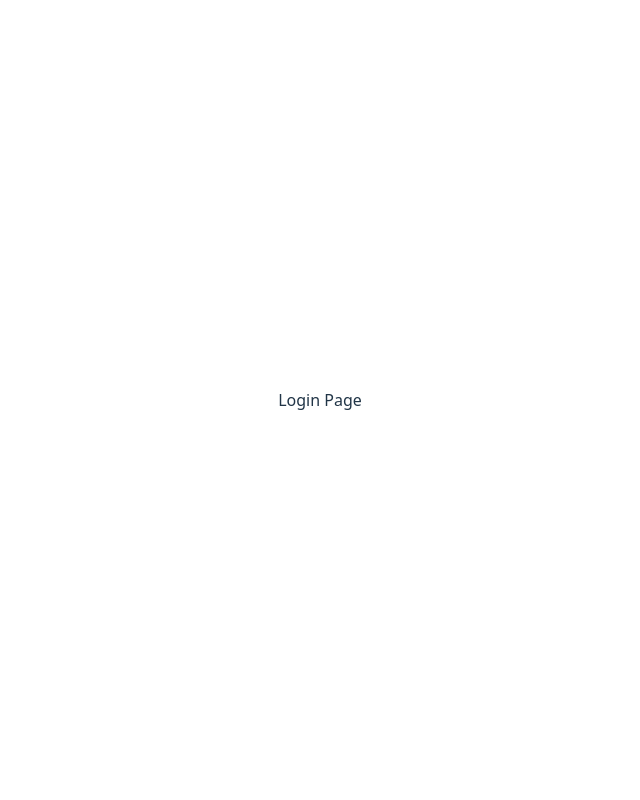
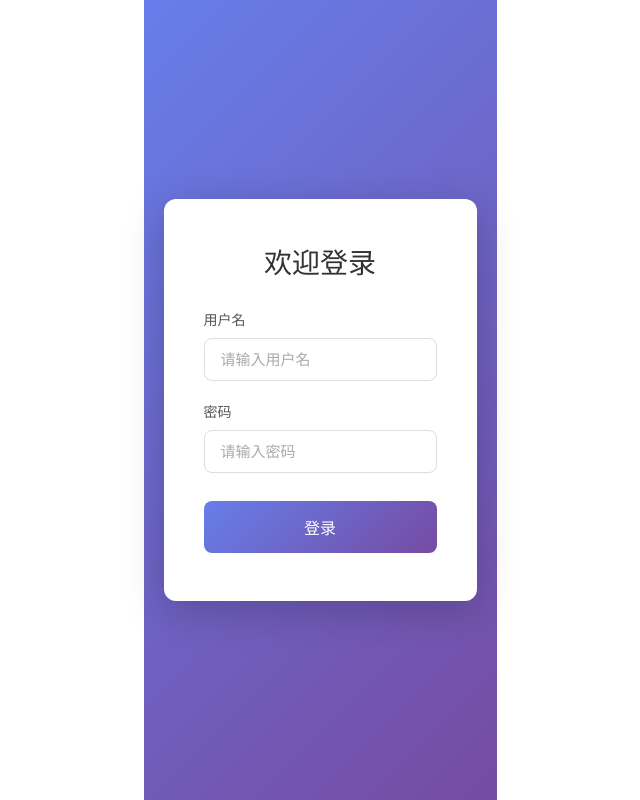
Before and after one commit to tech-zjf/react-template, a React (Vite) app: page /login in a window 1280 px wide. Shown: the whole page, without its empty margins (320-960 px from the left). Built offline with nearby package versions, Linux system fonts and the light colour scheme.

Commit message:
feat: 集成tailwind

```diff
--- a/package.json
+++ b/package.json
@@ -33,6 +33,7 @@
     },
     "devDependencies": {
         "@eslint/js": "^9.36.0",
+        "@tailwindcss/postcss": "^4.1.16",
         "@types/lodash": "^4.17.13",
         "@types/node": "^24.6.0",
         "@types/react": "^19.1.16",
@@ -40,6 +41,7 @@
         "@typescript-eslint/eslint-plugin": "^8.46.2",
         "@typescript-eslint/parser": "^8.46.2",
         "@vitejs/plugin-react": "^5.0.4",
+        "autoprefixer": "^10.4.21",
         "chalk": "^4.1.1",
         "cross-env": "^7.0.3",
         "eslint": "^8",
@@ -51,7 +53,9 @@
         "husky": "^8.0.1",
         "lint-staged": "^10.0.0",
         "os-locale": "^5.0.0",
+        "postcss": "^8.5.6",
         "prettier": "^3.3.3",
+        "tailwindcss": "^4.1.16",
         "typescript": "~5.9.3",
         "typescript-eslint": "^8.45.0",
         "vite": "npm:rolldown-vite@7.1.14"
--- /dev/null
+++ b/postcss.config.js
@@ -0,0 +1,6 @@
+export default {
+    plugins: {
+        '@tailwindcss/postcss': {},
+        autoprefixer: {},
+    },
+}
--- a/src/App.css
+++ b/src/App.css
@@ -1,8 +1,6 @@
 #root {
     max-width: 1280px;
     margin: 0 auto;
-    padding: 2rem;
-    text-align: center;
 }
 
 .logo {
--- a/src/App.tsx
+++ b/src/App.tsx
@@ -10,7 +10,7 @@ function App() {
     const navigate = useNavigate();
     return (
         <>
-            <div>
+            <div className="flex justify-center gap-8 my-4 align-center">
                 <a href="https://vite.dev" target="_blank">
                     <img src={viteLogo} className="logo" alt="Vite logo" />
                 </a>
@@ -18,15 +18,17 @@ function App() {
                     <img src={reactLogo} className="logo react" alt="React logo" />
                 </a>
             </div>
-            <h1>Vite + React</h1>
+            <h1 className="text-4xl font-bold text-center">Vite + React</h1>
             <div className="card">
-                <button onClick={() => setCount(count => count + 1)}>count is {count}</button>
+                <button className="bg-blue-500 hover:bg-blue-700 text-white font-bold py-2 px-4 rounded" onClick={() => setCount(count => count + 1)}>count is {count}</button>
                 <p>
                     Edit <code>src/App.tsx</code> and save to test HMR
                 </p>
             </div>
             <p className="read-the-docs">Click on the Vite and React logos to learn more</p>
+            <div className="flex gap-2 justify-center mt-4">
                 <button
+                    className="bg-green-500 hover:bg-green-700 text-white font-bold py-2 px-4 rounded"
                     onClick={() => {
                         navigate('/test1');
                     }}
@@ -34,6 +36,7 @@ function App() {
                     to test1
                 </button>
                 <button
+                    className="bg-purple-500 hover:bg-purple-700 text-white font-bold py-2 px-4 rounded"
                     onClick={() => {
                         navigate('/test2');
                     }}
@@ -41,12 +44,14 @@ function App() {
                     to test2
                 </button>
                 <button
+                    className="bg-gray-500 hover:bg-gray-700 text-white font-bold py-2 px-4 rounded"
                     onClick={() => {
                         navigate(-1);
                     }}
                 >
                     back
                 </button>
+            </div>
             <Outlet />
         </>
     );
--- a/src/index.css
+++ b/src/index.css
@@ -1,3 +1,7 @@
+@tailwind base;
+@tailwind components;
+@tailwind utilities;
+
 :root {
     font-family: system-ui, Avenir, Helvetica, Arial, sans-serif;
     line-height: 1.5;
--- a/src/lib/storage/user.ts
+++ b/src/lib/storage/user.ts
@@ -1,6 +1,7 @@
 import type { UserInfo } from '@/services/modules/user/interface';
 
 export const USER_INFO_KEY = 'USER_INFO';
+export const TOKEN_KEY = 'TOKEN';
 
 export const getUserInfo = (): string | null => {
     const temp = localStorage.getItem(USER_INFO_KEY);
@@ -14,3 +15,20 @@ export const setUserInfo = (userInfo?: UserInfo) => {
     }
     localStorage.setItem(USER_INFO_KEY, JSON.stringify(userInfo));
 };
+
+export const getToken = (): string | null => {
+    return localStorage.getItem(TOKEN_KEY);
+};
+
+export const setToken = (token?: string) => {
+    if (!token) {
+        localStorage.removeItem(TOKEN_KEY);
+        return;
+    }
+    localStorage.setItem(TOKEN_KEY, token);
+};
+
+export const clearAuth = () => {
+    localStorage.removeItem(USER_INFO_KEY);
+    localStorage.removeItem(TOKEN_KEY);
+};
--- a/src/pages/login/index.tsx
+++ b/src/pages/login/index.tsx
@@ -1,7 +1,107 @@
+import { useState, type FormEvent } from 'react';
+import { useNavigate } from 'react-router';
+import useUserStore from '@/store/user';
+import { setToken } from '@/lib/storage';
 import './style.css';
 
+interface LoginForm {
+    username: string;
+    password: string;
+}
+
 const LoginPage = () => {
-    return <div>Login Page</div>;
+    const navigate = useNavigate();
+    const setUserInfo = useUserStore(state => state.setUserInfo);
+
+    const [form, setForm] = useState<LoginForm>({
+        username: '',
+        password: '',
+    });
+    const [loading, setLoading] = useState(false);
+    const [error, setError] = useState('');
+
+    const handleInputChange = (field: keyof LoginForm, value: string) => {
+        setForm(prev => ({ ...prev, [field]: value }));
+        if (error) setError('');
+    };
+
+    const handleSubmit = async (e: FormEvent<HTMLFormElement>) => {
+        e.preventDefault();
+
+        if (!form.username.trim()) {
+            setError('请输入用户名');
+            return;
+        }
+        if (!form.password) {
+            setError('请输入密码');
+            return;
+        }
+
+        setLoading(true);
+        setError('');
+
+        try {
+            // TODO: 调用登录API
+            // const response = await ApiService.user.login(form);
+
+            // 模拟API调用
+            await new Promise(resolve => setTimeout(resolve, 1000));
+
+            const mockToken = 'mock-jwt-token-' + Date.now();
+            const mockUserInfo = {
+                id: 1,
+                username: form.username,
+                email: `${form.username}@example.com`,
+            };
+
+            setToken(mockToken);
+            setUserInfo(mockUserInfo);
+            navigate('/home');
+        } catch (err) {
+            setError(err instanceof Error ? err.message : '登录失败，请重试');
+        } finally {
+            setLoading(false);
+        }
+    };
+
+    return (
+        <div className="login-container">
+            <div className="login-box">
+                <h1 className="login-title">欢迎登录</h1>
+                <form className="login-form" onSubmit={handleSubmit}>
+                    <div className="form-group">
+                        <label htmlFor="username">用户名</label>
+                        <input
+                            id="username"
+                            type="text"
+                            placeholder="请输入用户名"
+                            value={form.username}
+                            onChange={e => handleInputChange('username', e.target.value)}
+                            disabled={loading}
+                        />
+                    </div>
+
+                    <div className="form-group">
+                        <label htmlFor="password">密码</label>
+                        <input
+                            id="password"
+                            type="password"
+                            placeholder="请输入密码"
+                            value={form.password}
+                            onChange={e => handleInputChange('password', e.target.value)}
+                            disabled={loading}
+                        />
+                    </div>
+
+                    {error && <div className="error-message">{error}</div>}
+
+                    <button type="submit" className="login-button" disabled={loading}>
+                        {loading ? '登录中...' : '登录'}
+                    </button>
+                </form>
+            </div>
+        </div>
+    );
 };
 
 export default LoginPage;
--- a/src/pages/login/style.css
+++ b/src/pages/login/style.css
@@ -0,0 +1,102 @@
+.login-container {
+    display: flex;
+    align-items: center;
+    justify-content: center;
+    min-height: 100vh;
+    background: linear-gradient(135deg, #667eea 0%, #764ba2 100%);
+}
+
+.login-box {
+    background: white;
+    border-radius: 12px;
+    box-shadow: 0 10px 40px rgba(0, 0, 0, 0.2);
+    padding: 48px 40px;
+    width: 100%;
+    max-width: 420px;
+    margin: 20px;
+}
+
+.login-title {
+    font-size: 28px;
+    font-weight: 600;
+    color: #333;
+    text-align: center;
+    margin: 0 0 32px 0;
+}
+
+.login-form {
+    display: flex;
+    flex-direction: column;
+    gap: 20px;
+}
+
+.form-group {
+    display: flex;
+    flex-direction: column;
+    gap: 8px;
+}
+
+.form-group label {
+    font-size: 14px;
+    font-weight: 500;
+    color: #555;
+}
+
+.form-group input {
+    padding: 12px 16px;
+    font-size: 15px;
+    border: 1px solid #ddd;
+    border-radius: 8px;
+    outline: none;
+    transition: all 0.3s ease;
+}
+
+.form-group input:focus {
+    border-color: #667eea;
+    box-shadow: 0 0 0 3px rgba(102, 126, 234, 0.1);
+}
+
+.form-group input:disabled {
+    background-color: #f5f5f5;
+    cursor: not-allowed;
+}
+
+.form-group input::placeholder {
+    color: #aaa;
+}
+
+.error-message {
+    padding: 12px 16px;
+    background-color: #fee;
+    color: #c33;
+    border-radius: 8px;
+    font-size: 14px;
+    text-align: center;
+}
+
+.login-button {
+    padding: 14px 24px;
+    font-size: 16px;
+    font-weight: 600;
+    color: white;
+    background: linear-gradient(135deg, #667eea 0%, #764ba2 100%);
+    border: none;
+    border-radius: 8px;
+    cursor: pointer;
+    transition: all 0.3s ease;
+    margin-top: 8px;
+}
+
+.login-button:hover:not(:disabled) {
+    transform: translateY(-2px);
+    box-shadow: 0 6px 20px rgba(102, 126, 234, 0.4);
+}
+
+.login-button:active:not(:disabled) {
+    transform: translateY(0);
+}
+
+.login-button:disabled {
+    opacity: 0.6;
+    cursor: not-allowed;
+}
--- /dev/null
+++ b/tailwind.config.js
@@ -0,0 +1,11 @@
+/** @type {import('tailwindcss').Config} */
+export default {
+    content: [
+        "./index.html",
+        "./src/**/*.{js,ts,jsx,tsx}",
+    ],
+    theme: {
+        extend: {},
+    },
+    plugins: [],
+}
--- a/vite.config.ts
+++ b/vite.config.ts
@@ -4,9 +4,52 @@ import path from 'path';
 
 export default defineConfig({
     plugins: [react()],
+
     resolve: {
         alias: {
             '@': path.resolve(__dirname, './src'),
         },
     },
+
+    server: {
+        port: 3000,
+        open: true,
+        cors: true,
+        proxy: {
+            '/api': {
+                target: 'http://localhost:8080',
+                changeOrigin: true,
+                rewrite: (path) => path.replace(/^\/api/, ''),
+            },
+        },
+    },
+
+    build: {
+        outDir: 'dist',
+        sourcemap: false,
+        minify: 'esbuild',
+        chunkSizeWarningLimit: 1500,
+        rollupOptions: {
+            output: {
+                manualChunks: (id) => {
+                    if (id.includes('node_modules')) {
+                        if (id.includes('react') || id.includes('react-dom') || id.includes('react-router')) {
+                            return 'react-vendor';
+                        }
+                        if (id.includes('axios') || id.includes('dayjs') || id.includes('lodash') || id.includes('zustand')) {
+                            return 'vendor';
+                        }
+                        return 'vendor-other';
+                    }
+                },
+                chunkFileNames: 'assets/js/[name]-[hash].js',
+                entryFileNames: 'assets/js/[name]-[hash].js',
+                assetFileNames: 'assets/[ext]/[name]-[hash].[ext]',
+            },
+        },
+    },
+
+    optimizeDeps: {
+        include: ['react', 'react-dom', 'react-router', 'axios', 'dayjs', 'lodash', 'zustand'],
+    },
 });
```
Also changed, not shown: 1 other file (tests, documents, lock files or other folders). Lines whose indentation alone changed are shown as unchanged.
